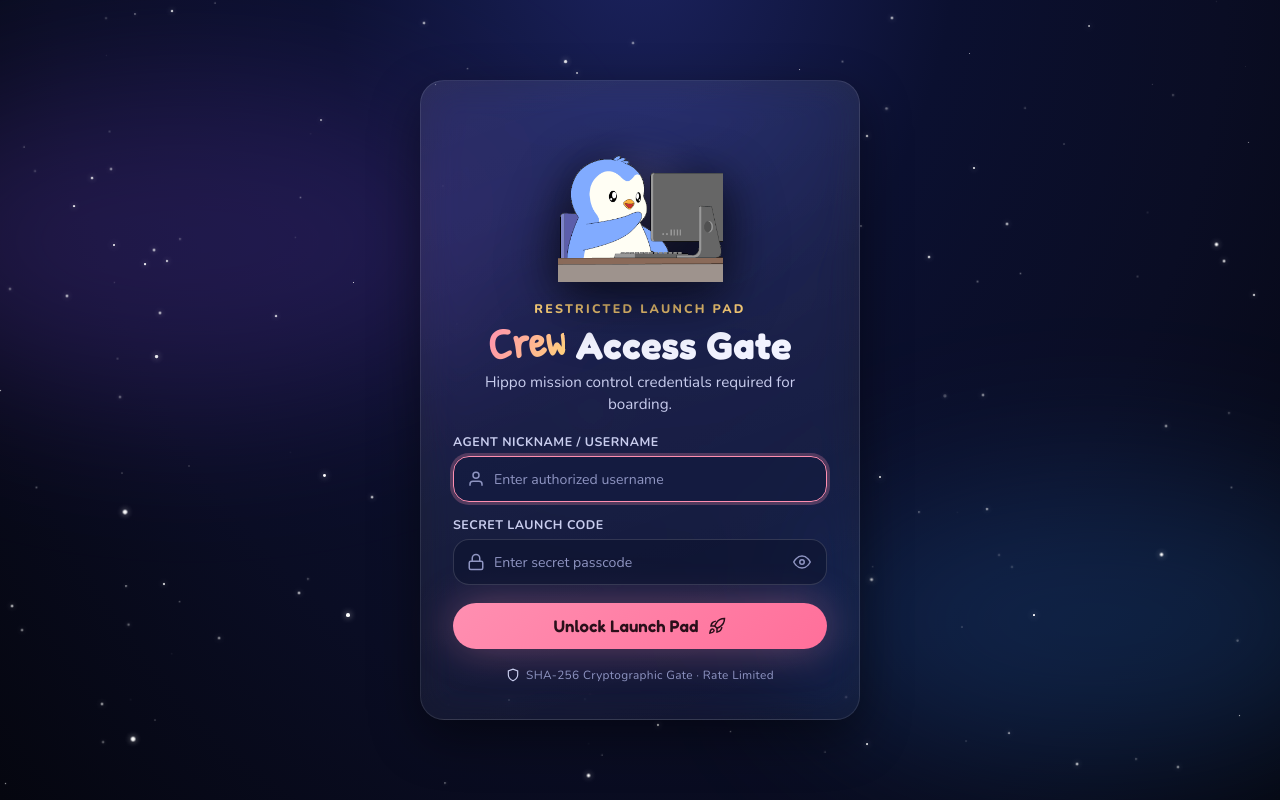
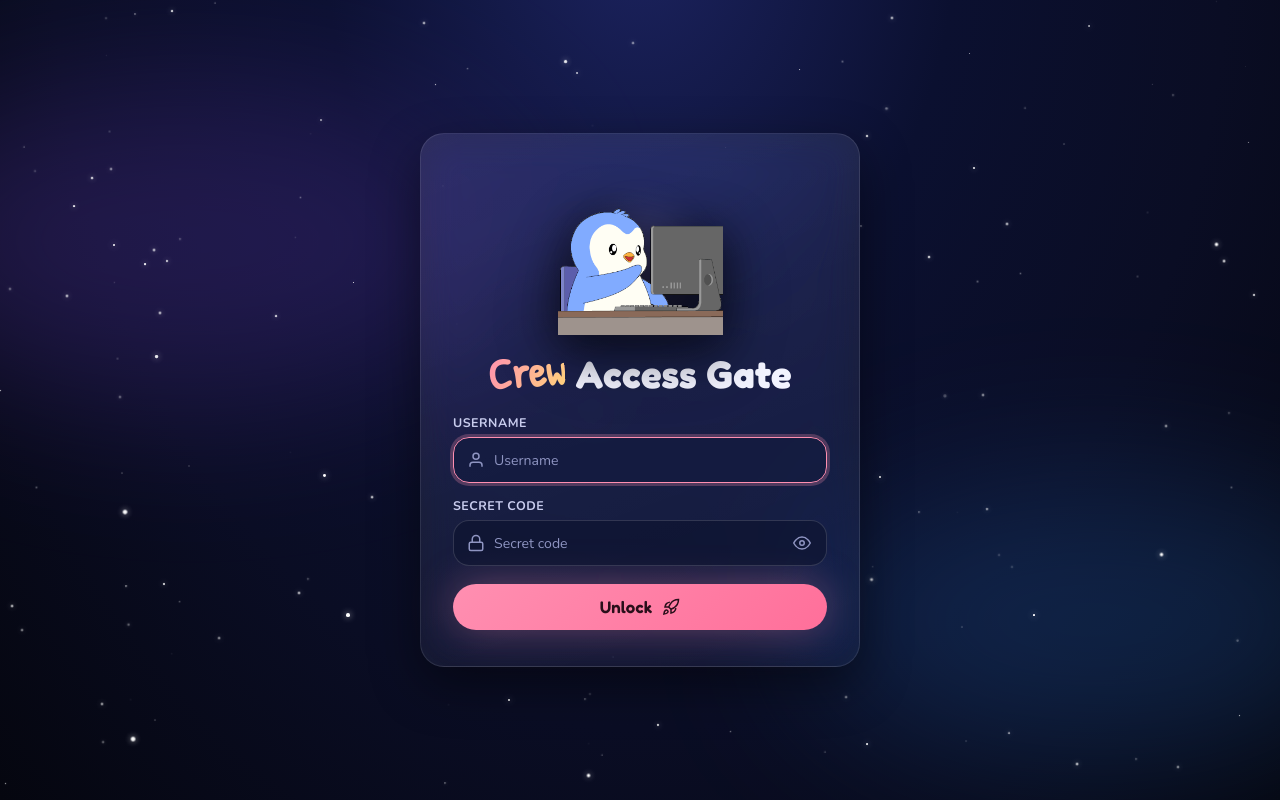
Before and after one commit to dushmanta05/rocket-udeidebi, a React (Vite) app: page /#0 in a window 1280 px wide. Built offline with nearby package versions, Linux system fonts and the light colour scheme.

Commit message:
refactor(auth): simplify login screen copy and streamline error messages

```diff
--- a/src/components/LoginScreen.tsx
+++ b/src/components/LoginScreen.tsx
@@ -141,12 +141,10 @@ export function LoginScreen({ onLoginSuccess }: LoginScreenProps) {
         </div>
 
         <header className="login-header">
-          <span className="kicker">{copy.kicker}</span>
           <h1 className="login-title">
             <span className="script-word">{copy.titleScript}</span>
             <span className="login-title-main">{copy.titleMain}</span>
           </h1>
-          <p className="login-subtitle">{copy.subtitle}</p>
         </header>
 
         <form className="login-form" onSubmit={handleSubmit}>
@@ -260,13 +258,6 @@ export function LoginScreen({ onLoginSuccess }: LoginScreenProps) {
               <path d="M12 15v5s3.03-.55 4.5-2c1.47-1.45 2-4.5 2-4.5" />
             </svg>
           </motion.button>
-
-          <div className="login-security-badge">
-            <svg viewBox="0 0 24 24" width="14" height="14" fill="none" stroke="currentColor" strokeWidth="2" aria-hidden="true">
-              <path d="M12 22s8-4 8-10V5l-8-3-8 3v7c0 6 8 10 8 10z" />
-            </svg>
-            <span>{copy.securityBadge}</span>
-          </div>
         </form>
       </motion.div>
     </div>
--- a/src/data/auth.ts
+++ b/src/data/auth.ts
@@ -43,19 +43,16 @@ export const AUTH_CONFIG = {
   validPasswordHash: envPassHash ? envPassHash.trim().toLowerCase() : '',
   defaultHash: DEFAULT_PASSWORD_HASH,
   copy: {
-    kicker: 'RESTRICTED LAUNCH PAD',
     titleScript: 'Crew',
     titleMain: 'Access Gate',
-    subtitle: 'Hippo mission control credentials required for boarding.',
-    userLabel: 'Agent Nickname / Username',
-    userPlaceholder: 'Enter authorized username',
-    passLabel: 'Secret Launch Code',
-    passPlaceholder: 'Enter secret passcode',
-    submitBtn: 'Unlock Launch Pad',
-    securityBadge: 'SHA-256 Cryptographic Gate · Rate Limited',
-    errorEmpty: 'Please enter both username and secret code.',
-    errorInvalid: 'Access denied! Invalid username or launch code.',
-    errorLocked: (seconds: number) => `Security lockout: Too many failed attempts. Try again in ${seconds}s.`,
-    attemptsRemaining: (count: number) => `${count} attempt${count === 1 ? '' : 's'} remaining before temporary lockout.`
+    userLabel: 'Username',
+    userPlaceholder: 'Username',
+    passLabel: 'Secret Code',
+    passPlaceholder: 'Secret code',
+    submitBtn: 'Unlock',
+    errorEmpty: 'Enter username and secret code.',
+    errorInvalid: 'Invalid username or secret code.',
+    errorLocked: (seconds: number) => `Locked out. Try again in ${seconds}s.`,
+    attemptsRemaining: (count: number) => `(${count} left)`
   }
 } as const
```
Also changed, not shown: 1 other file (tests, documents, lock files or other folders).
